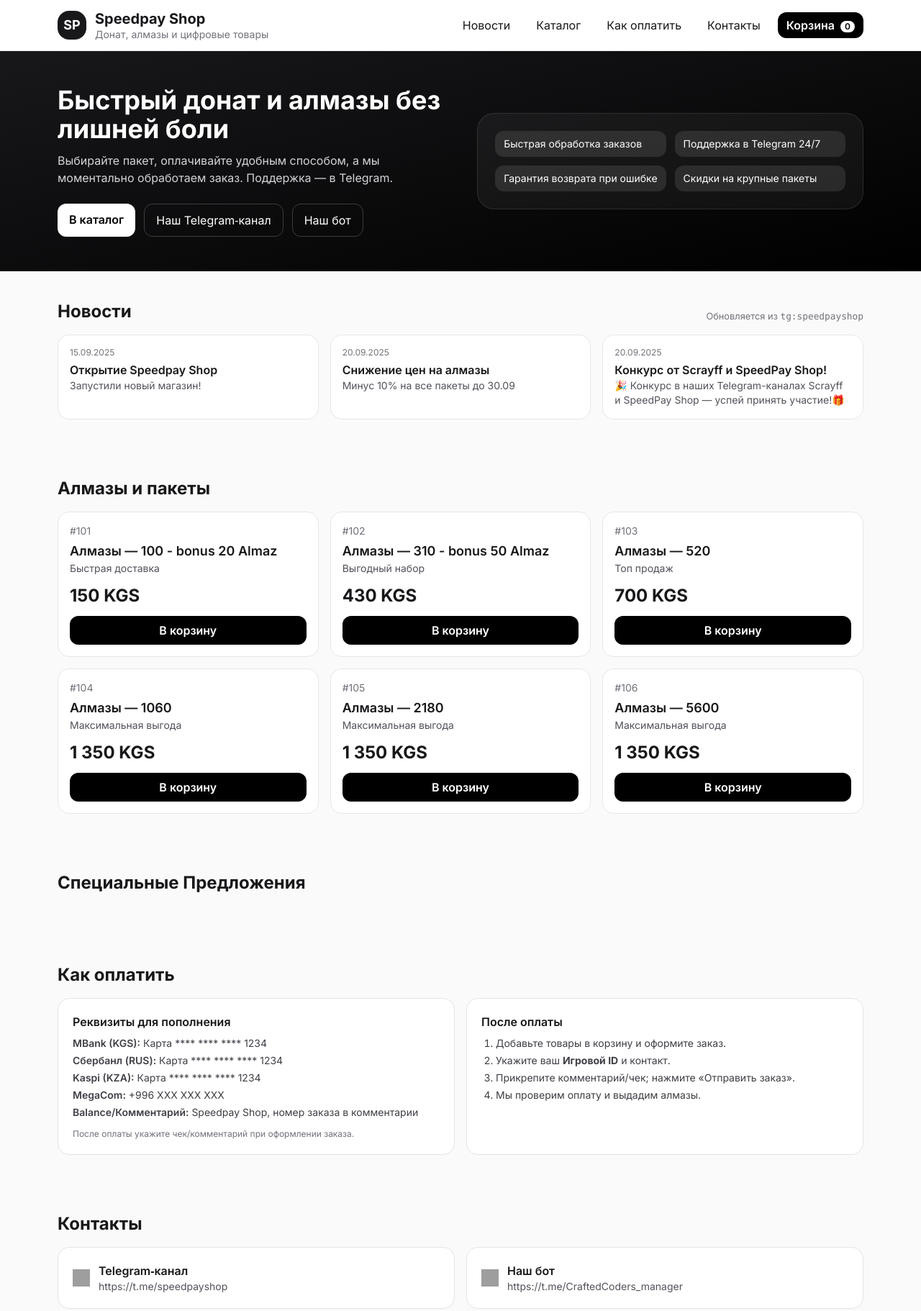
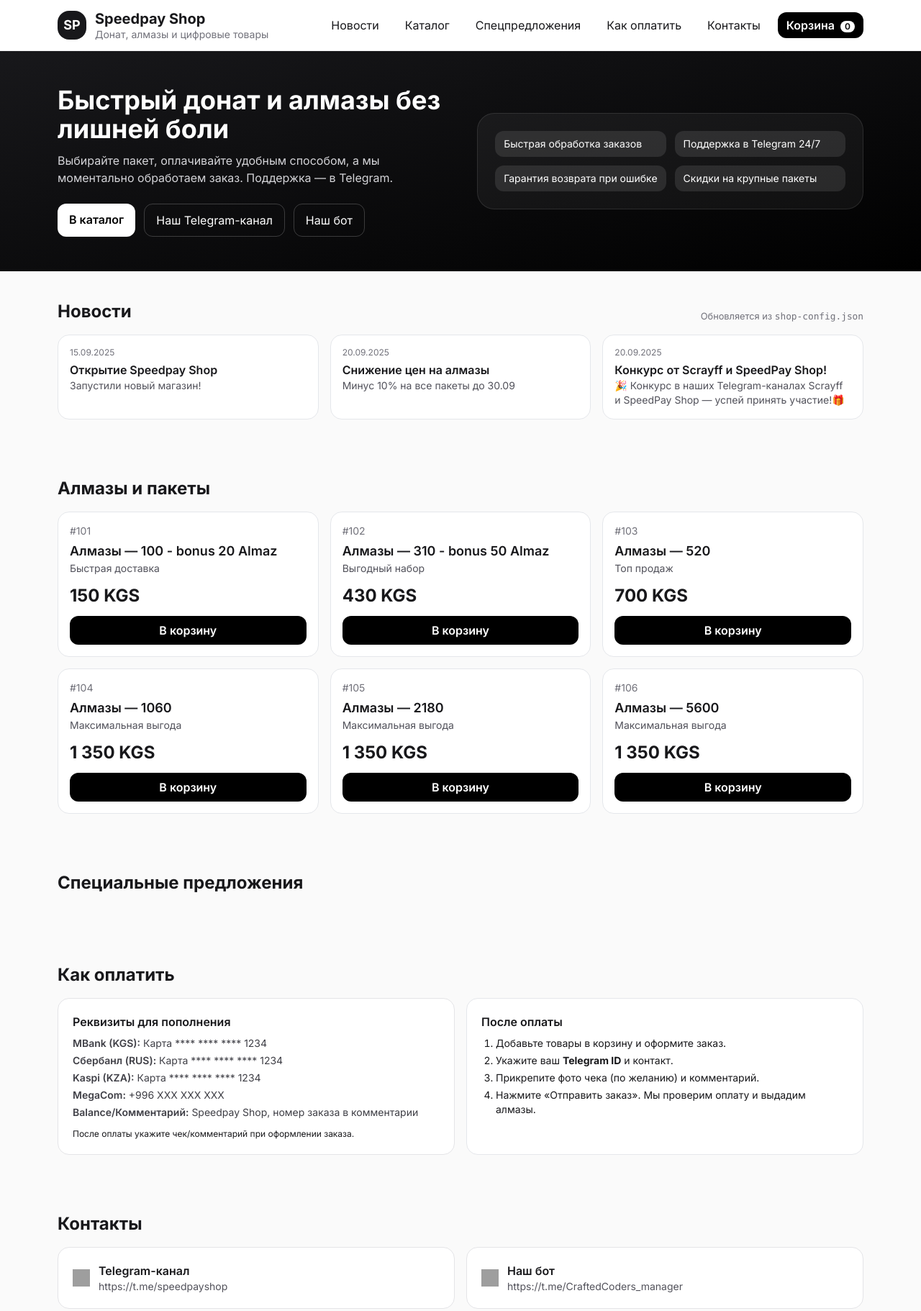
Before and after one commit to madminjo/speedpay-shop, a plain HTML site: page index.html in a window 1280 px wide. Shown: the top 1822 px of the page at 72% size. Drawn offline with nearby package versions, Linux system fonts and the light colour scheme; grey boxes are pictures that could not be loaded.

Commit message:
Update index.html
New code index.html добавили новый функции и новый вещи

```diff
--- a/index.html
+++ b/index.html
@@ -36,9 +36,10 @@
       </div>
       <nav class="hidden sm:flex items-center gap-3">
         <a href="#news" class="px-3 py-1.5 rounded-xl hover:bg-zinc-100">Новости</a>
-        <a href="#catalog" class="px-3 py-1.5 rounded-xl hover:bg-zinc-100">Каталог</a>
-        <a href="#howto" class="px-3 py-1.5 rounded-xl hover:bg-zinc-100">Как оплатить</a>
-        <a href="#contacts" class="px-3 py-1.5 rounded-xl hover:bg-zinc-100">Контакты</a>
+        <a href="#catalog" class="px-3 py-1.5 rounded-xl hover:bg-зinc-100">Каталог</a>
+        <a href="#special" class="px-3 py-1.5 rounded-xl hover:bg-зinc-100">Спецпредложения</a>
+        <a href="#howto" class="px-3 py-1.5 rounded-xl hover:bg-зinc-100">Как оплатить</a>
+        <a href="#contacts" class="px-3 py-1.5 rounded-xl hover:bg-зinc-100">Контакты</a>
       </nav>
       <button id="openCart" class="relative px-3 py-1.5 rounded-xl bg-black text-white font-semibold">
         Корзина
@@ -55,7 +56,7 @@
         <p class="mt-3 text-zinc-300">Выбирайте пакет, оплачивайте удобным способом, а мы моментально обработаем заказ. Поддержка — в Telegram.</p>
         <div class="mt-6 flex gap-3">
           <a href="#catalog" class="px-4 py-2.5 rounded-xl bg-white text-black font-semibold">В каталог</a>
-          <a id="tgChannelLink" target="_blank" class="px-4 py-2.5 rounded-xl border border-white/20">Наш Telegram‑канал</a>
+          <a id="tgChannelLink" target="_blank" class="px-4 py-2.5 rounded-xl border border-white/20">Наш Telegram-канал</a>
           <a id="tgBotLink" target="_blank" class="px-4 py-2.5 rounded-xl border border-white/20">Наш бот</a>
         </div>
       </div>
@@ -71,21 +72,10 @@
   <section id="news" class="max-w-6xl mx-auto px-4 py-10">
     <div class="flex items-end justify-between">
       <h3 class="text-2xl font-bold">Новости</h3>
-      <small class="text-zinc-500">Обновляется из <code>tg:speedpayshop</code></small>
+      <small class="text-zinc-500">Обновляется из <code>shop-config.json</code></small>
     </div>
     <div id="newsList" class="mt-4 grid md:grid-cols-2 lg:grid-cols-3 gap-4"></div>
   </section>
-
-  <!-- Id Chek -->
-   <!-- <section id="idchek" class="max-w-6xl mx-auto px-4 py-10">
-    <h3 class="text-2xl font-bold">Проверка по ID</h3>
-      <div class="bg-white rounded-2xl p-5 border border-zinc-200">
-        <h4 class="font-semibold">ID Игрока</h4>
-        <input type="text" placeholder="Введи ID игрока здесь">
-        <input type="submit" class="" style="background-color: black; color: beige; border-radius: 18px; padding: 20px 18px;" placeholder="Проверить">
-        <p class="text-xs text-zinc-500 mt-3">Результат</p>
-      </div>
-   </section> -->
 
   <!-- Catalog -->
   <section id="catalog" class="max-w-6xl mx-auto px-4 py-10">
@@ -93,12 +83,11 @@
     <div id="products" class="mt-4 grid sm:grid-cols-2 lg:grid-cols-3 gap-4"></div>
   </section>
 
-  <!-- setProduct -->
-  <section id="catalog" class="max-w-6xl mx-auto px-4 py-10">
-    <h3 class="text-2xl font-bold">Специальные Предложения</h3>
+  <!-- Special Offers -->
+  <section id="special" class="max-w-6xl mx-auto px-4 py-10">
+    <h3 class="text-2xl font-bold">Специальные предложения</h3>
     <div id="setProducts" class="mt-4 grid sm:grid-cols-2 lg:grid-cols-3 gap-4"></div>
   </section>
-
 
   <!-- How to pay -->
   <section id="howto" class="max-w-6xl mx-auto px-4 py-10">
@@ -107,15 +96,15 @@
       <div class="bg-white rounded-2xl p-5 border border-zinc-200">
         <h4 class="font-semibold">Реквизиты для пополнения</h4>
         <ul id="requisites" class="mt-2 text-sm text-zinc-700 space-y-1"></ul>
-        <p class="text-xs text-zinc-500 mt-3">После оплаты укажите чек/комментарий при оформлении заказа.</p>
+        <p class="text-xs text-зinc-500 mt-3">После оплаты укажите чек/комментарий при оформлении заказа.</p>
       </div>
-      <div class="bg-white rounded-2xl p-5 border border-zinc-200">
+      <div class="bg-white rounded-2xl p-5 border border-зinc-200">
         <h4 class="font-semibold">После оплаты</h4>
-        <ol class="mt-2 text-sm text-zinc-700 list-decimal pl-5 space-y-1">
+        <ol class="mt-2 text-sm text-зinc-700 list-decimal pl-5 space-y-1">
           <li>Добавьте товары в корзину и оформите заказ.</li>
-          <li>Укажите ваш <strong>Игровой ID</strong> и контакт.</li>
-          <li>Прикрепите комментарий/чек; нажмите «Отправить заказ».</li>
-          <li>Мы проверим оплату и выдадим алмазы.</li>
+          <li>Укажите ваш <strong>Telegram ID</strong> и контакт.</li>
+          <li>Прикрепите фото чека (по желанию) и комментарий.</li>
+          <li>Нажмите «Отправить заказ». Мы проверим оплату и выдадим алмазы.</li>
         </ol>
       </div>
     </div>
@@ -128,7 +117,7 @@
       <a id="contactChannel" target="_blank" class="bg-white rounded-2xl p-5 border border-zinc-200 flex items-center gap-3 hover:bg-zinc-50">
         <img src="https://cdn.simpleicons.org/telegram/0f172a" alt="tg" class="w-6 h-6" />
         <div>
-          <div class="font-semibold">Telegram‑канал</div>
+          <div class="font-semibold">Telegram-канал</div>
           <div id="channelHandle" class="text-sm text-zinc-600"></div>
         </div>
       </a>
@@ -160,6 +149,11 @@
         <input required name="tg_id" placeholder="Ваш Telegram ID" class="w-full border rounded-xl px-3 py-2" />
         <input name="contact" placeholder="Контакт (юзернейм/номер)" class="w-full border rounded-xl px-3 py-2" />
         <textarea name="comment" placeholder="Комментарий/чек" class="w-full border rounded-xl px-3 py-2"></textarea>
+
+        <!-- Фото чека -->
+        <label class="block text-sm font-medium text-zinc-700">Фото чека (необязательно)</label>
+        <input id="receiptInput" type="file" name="receipt" accept="image/*" class="w-full border rounded-xl px-3 py-2" />
+
         <button class="w-full bg-black text-white rounded-xl py-2.5 font-semibold">Отправить заказ</button>
         <p class="text-xs text-zinc-500">Нажимая кнопку, вы отправляете заказ менеджеру в Telegram.</p>
       </form>
@@ -172,6 +166,6 @@
     </div>
   </footer>
 
-<script src="./script.js"></script>
+  <script src="./script.js"></script>
 </body>
 </html>
```
